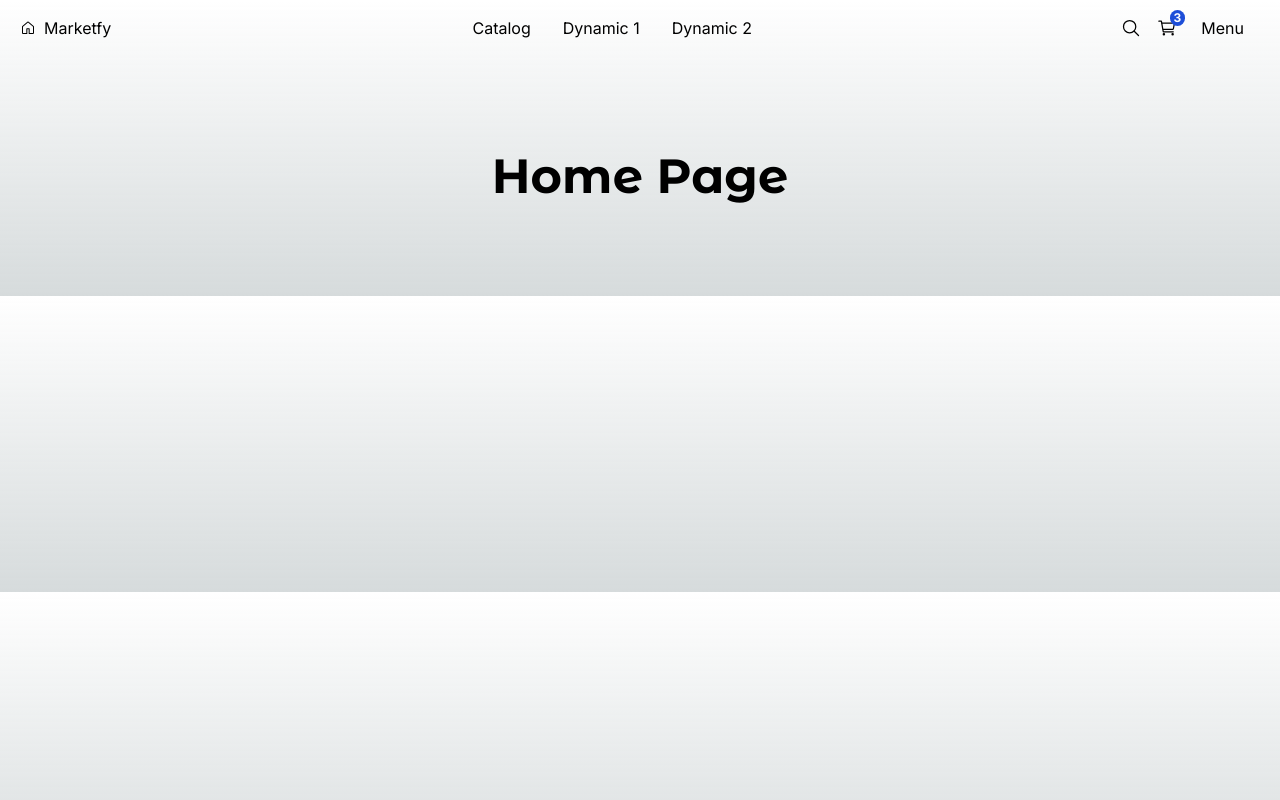
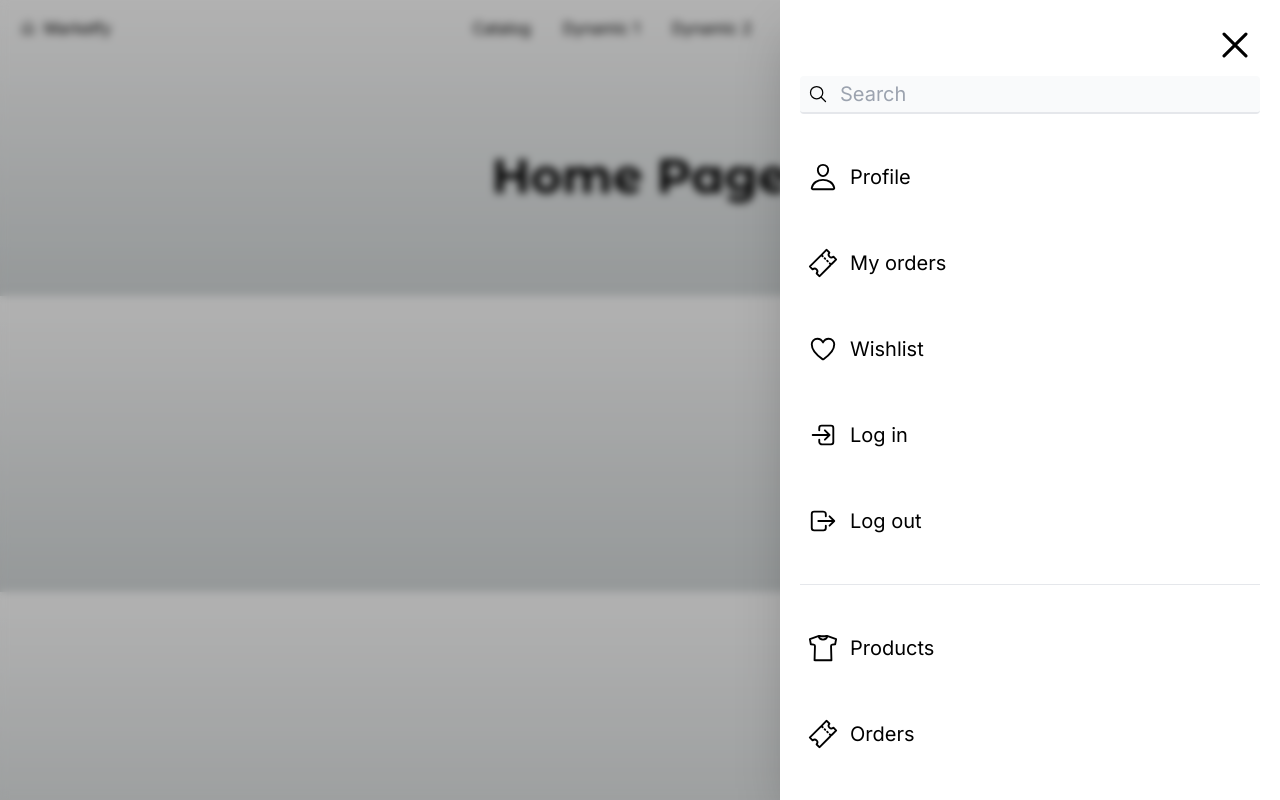
Before and after one commit to LMadrigalArellano/marketfy, a Next.js app: page / in a window 1280 px wide. Built offline with nearby package versions, Linux system fonts and the light colour scheme.

Commit message:
LDMA:
Created SideBar

```diff
--- a/app/layout.tsx
+++ b/app/layout.tsx
@@ -1,7 +1,7 @@
 import type { Metadata } from "next";
 import "./globals.css";
 
-import { Navbar } from "@/components";
+import { Navbar, Sidebar } from "@/components";
 import { inter } from "@/config/fonts";
 
 export const metadata: Metadata = {
@@ -17,7 +17,8 @@
   return (
     <html lang="en">
       <body className={inter.className}>
-        <Navbar/>
+        <Navbar />
+        <Sidebar />
         {children}
       </body>
     </html>
--- a/app/products/components/ProductCard.tsx
+++ b/app/products/components/ProductCard.tsx
@@ -16,7 +16,7 @@
         <Image
           src={ image }
           alt={ title }
-        className="w-full object-cover max-h-52 min-h-52"
+          className="w-full object-cover max-h-52 min-h-52 cursor-pointer transition-opacity hover:opacity-95"
           width={300}
           height={300}
           priority={false}
@@ -30,7 +30,6 @@
           </Link>
           <span className="font-bold">${price}</span>
         </div>
-
       </div>
   )
 }
--- a/app/products/components/ProductGrid.tsx
+++ b/app/products/components/ProductGrid.tsx
@@ -7,7 +7,7 @@
 
 export const ProductGrid = ({ products } : Props) => {
   return (
-    <div className='grid sm:grid-cols-1 md:grid-cols-2 lg:grid-cols-3 xl:grid-cols-4 mb-10 gap-10'>
+    <div className='grid sm:grid-cols-1 md:grid-cols-2 lg:grid-cols-3 xl:grid-cols-4 m-10 gap-10'>
       {
         products.map((product) => (
           <>
--- a/components/index.ts
+++ b/components/index.ts
@@ -1,7 +1,5 @@
-
 
 export * from './navbar/Navbar';
-
-//Client Components
+export * from './sidebar/Sidebar';
 
 export { ActiveLink } from './active-link/ActiveLink';
--- /dev/null
+++ b/components/sidebar/Sidebar.tsx
@@ -0,0 +1,106 @@
+'use client'
+
+import Link from "next/link"
+import { IoCloseOutline, IoHeartOutline, IoLogInOutline, IoLogOutOutline, IoPeopleOutline, IoPersonOutline, IoSearchOutline, IoShirtOutline, IoTicketOutline } from "react-icons/io5"
+
+export const Sidebar = () => {
+
+  return (
+    <div>
+      <div
+        className="fixed top-0 left-0 w-screen h-screen z-10 bg-black opacity-30"
+      />
+      <div
+        className="fade-in fixed top-0 left-0 w-screen h-screen z-10 backdrop-filter backdrop-blur-sm"
+      />
+
+      <nav
+        className="fixed p-5 right-0 top-0 w-[500px] h-screen bg-white z-20 shadow-2xl transform transition-all duration-300"
+      >
+
+      <IoCloseOutline
+        size={50}
+        className="absolute top-5 right-5 cursor-pointer"
+        onClick={(event) => alert("Closing!")}
+      />
+
+      <div className="relative mt-14">
+        <IoSearchOutline size={20} className="absolute top-2 left-2" />
+        <input
+          type="text"
+          placeholder="Search"
+          className="w-full bg-gray-50 rounded pl-10 py-1 pr-10 border-b-2 text-xl border-gray-200 focus:outline-none focus:border-blue-500"
+        />
+      </div>
+
+      <Link
+        href="/"
+        className="flex items-center mt-10 p-2 hover:bg-gray-100 rounded transition-all"
+      >
+        <IoPersonOutline size={30} />
+        <span className="ml-3 text-xl">Profile</span>
+      </Link>
+
+      <Link
+        href="/"
+        className="flex items-center mt-10 p-2 hover:bg-gray-100 rounded transition-all"
+      >
+        <IoTicketOutline size={30} />
+        <span className="ml-3 text-xl">My orders</span>
+      </Link>
+
+      <Link
+        href="/"
+        className="flex items-center mt-10 p-2 hover:bg-gray-100 rounded transition-all"
+      >
+        <IoHeartOutline size={30} />
+        <span className="ml-3 text-xl">Wishlist</span>
+      </Link>
+
+      <Link
+        href="/"
+        className="flex items-center mt-10 p-2 hover:bg-gray-100 rounded transition-all"
+      >
+        <IoLogInOutline size={30} />
+        <span className="ml-3 text-xl">Log in</span>
+      </Link>
+
+      <Link
+        href="/"
+        className="flex items-center mt-10 p-2 hover:bg-gray-100 rounded transition-all"
+      >
+        <IoLogOutOutline size={30} />
+        <span className="ml-3 text-xl">Log out</span>
+      </Link>
+
+      <div className="w-full h-px bg-gray-200 my-10"/>
+
+      <Link
+        href="/"
+        className="flex items-center mt-10 p-2 hover:bg-gray-100 rounded transition-all"
+      >
+        <IoShirtOutline size={30} />
+        <span className="ml-3 text-xl">Products</span>
+      </Link>
+
+      <Link
+        href="/"
+        className="flex items-center mt-10 p-2 hover:bg-gray-100 rounded transition-all"
+      >
+        <IoTicketOutline size={30} />
+        <span className="ml-3 text-xl">Orders</span>
+      </Link>
+
+      <Link
+        href="/"
+        className="flex items-center mt-10 p-2 hover:bg-gray-100 rounded transition-all"
+      >
+        <IoPeopleOutline size={30} />
+        <span className="ml-3 text-xl">Users</span>
+      </Link>
+
+      </nav>
+
+    </div>
+  )
+}
```
Lines whose indentation alone changed are shown as unchanged.
